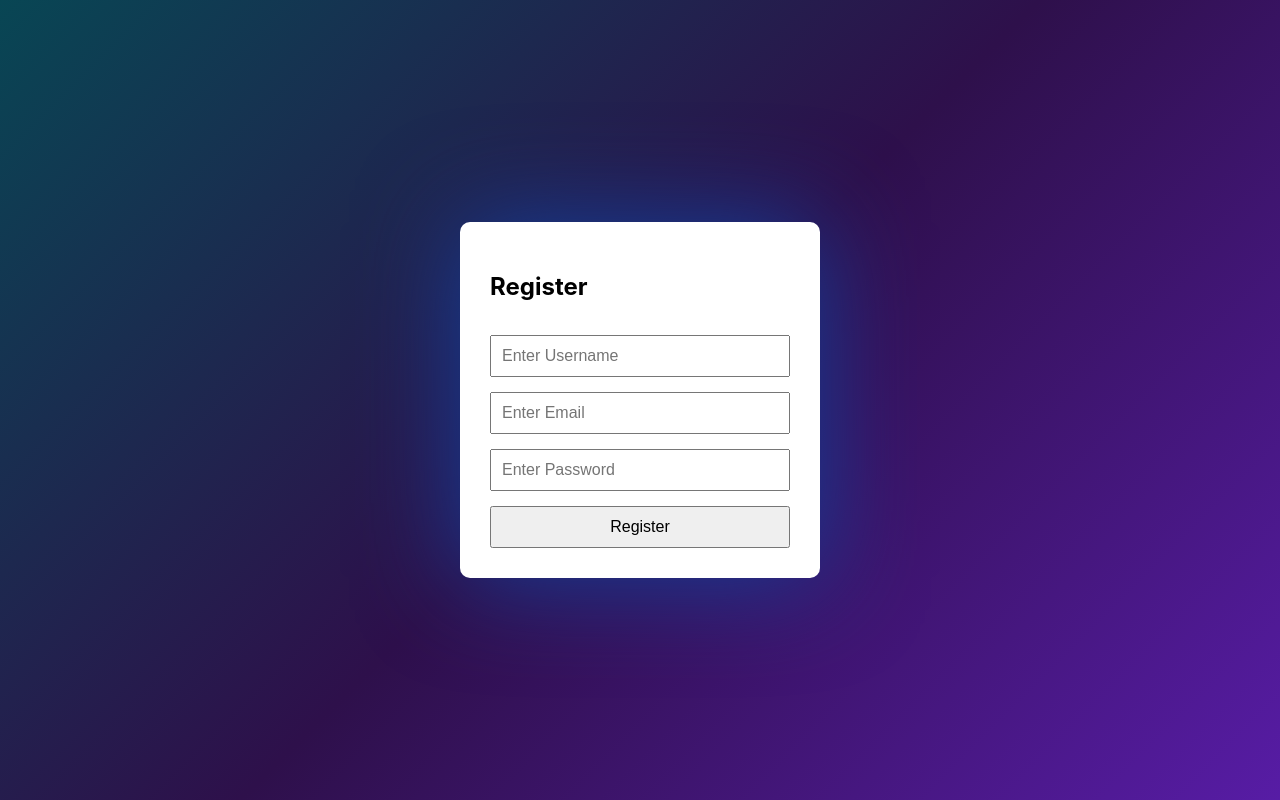
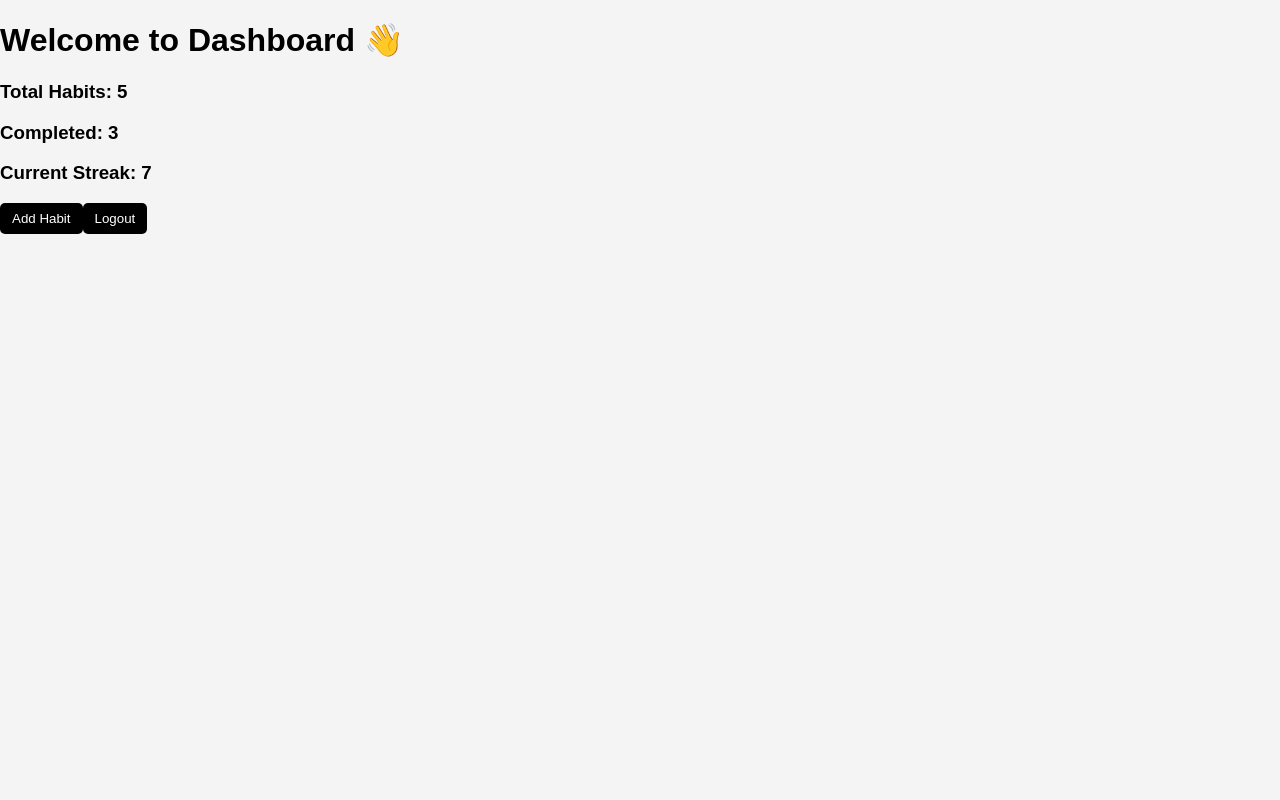
Before and after one commit to aryakrishna-pullarkat/habit-planner-year-break, a React (Create React App) app in the folder frontend/: page / in a window 1280 px wide. Built offline with nearby package versions, Linux system fonts and the light colour scheme.

Commit message:
adding dashboard

```diff
--- a/frontend/src/App.js
+++ b/frontend/src/App.js
@@ -1,7 +1,8 @@
-import Register from "./pages/Register";
+import Dashboard from "./pages/Dashboard";
+import "./App.css";
 
 function App() {
-  return <Register />;
+  return <Dashboard />;
 }
 
 export default App;
--- a/frontend/src/pages/dashboard.jsx
+++ b/frontend/src/pages/dashboard.jsx
@@ -1,30 +1,25 @@
-import "./Dashboard.css";
-import Navbar from "../components/Navbar";
-import StatsCard from "../components/StatsCard";
-import HabitCard from "../components/HabitCard";
-
 function Dashboard() {
   return (
     <div>
-      <Navbar />
 
-      <div className="dashboard">
+      <h1>Welcome to Dashboard 👋</h1>
 
-        <h1>Hello Arya 👋</h1>
+      <div>
+        <h3>Total Habits: 5</h3>
+      </div>
 
-        <div className="stats-container">
-          <StatsCard title="Total Habits" value="5" />
-          <StatsCard title="Completed" value="3" />
-          <StatsCard title="Streak" value="7 Days" />
-        </div>
+      <div>
+        <h3>Completed: 3</h3>
+      </div>
 
-        <h2>Today's Habits</h2>
+      <div>
+        <h3>Current Streak: 7</h3>
+      </div>
 
-        <HabitCard name="Drink Water" />
-        <HabitCard name="Exercise" />
-        <HabitCard name="Study React" />
+      <button>Add Habit</button>
 
-      </div>
+      <button>Logout</button>
+
     </div>
   );
 }
```
